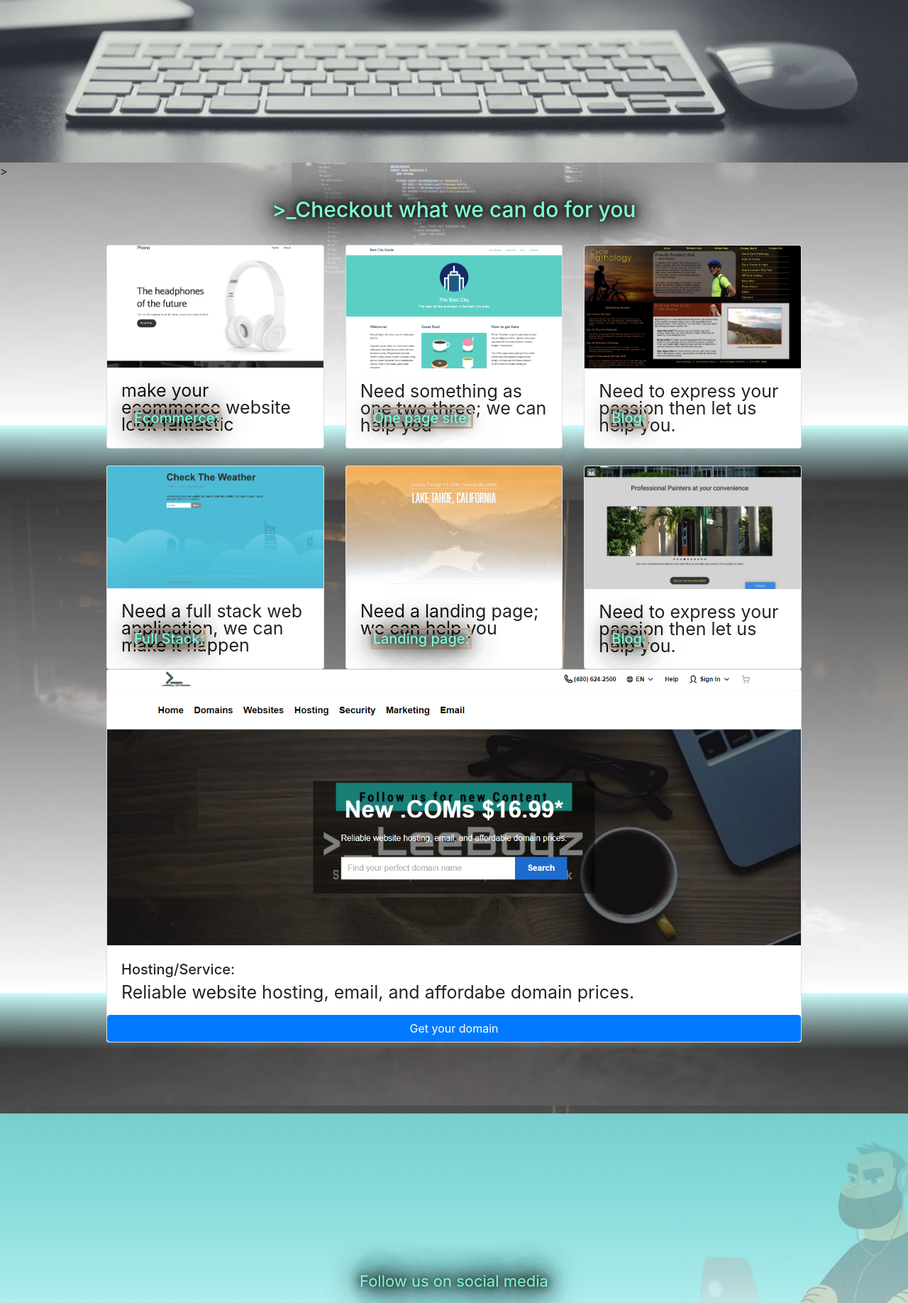
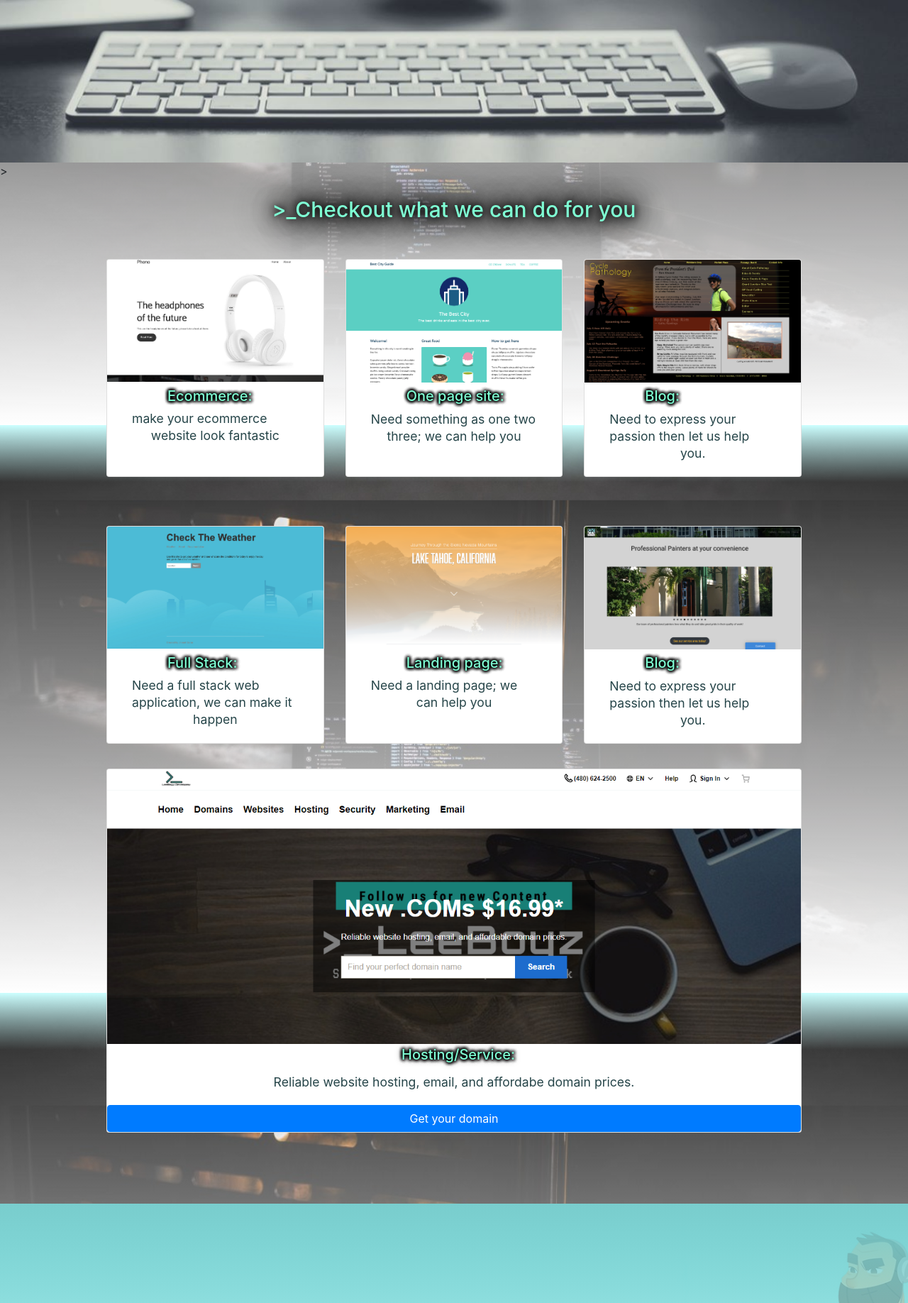
Before and after one commit to xJA10x/LeeBoyzDevelopers, a PHP site: page / in a window 1280 px wide. Shown: the part 1001-2837 px from the top of the page at 71% size. Run offline with PHP 8.4, Linux system fonts and the light colour scheme.

Commit message:
fixed front card-text

```diff
--- a/about.php
+++ b/about.php
@@ -85,7 +85,7 @@
                                     <div class="img-square-wrapper">
                                         <img src="pictures/mc2.png" class="profile-photo">
                                     </div>
-                                    <div class="card-title">
+                                    <div class="titlesname">
                                     <h4>>_$Mc dad Louigene ---  </h4>
                                     <h5>Photographer && Co-Founder</h5>
                                     </div>
@@ -99,7 +99,7 @@
                                     <div class="img-square-wrapper">
                                         <img src="pictures/isabel2.png" width="100px" float="left" class="profile-photo">
                                     </div>
-                                    <div class="card-title">
+                                    <div class="titlesname">
                                     <h4>>_$Isabel Cristina---</h4>
                                     <h5>Software Engineer</h5>
                                     </div>
--- a/css/style.css
+++ b/css/style.css
@@ -85,6 +85,10 @@ Subody styles
   padding-top: 100px;
 
 }
+.card-deck
+{
+  margin: 10px 15px 25px 15px;
+}
 
 .cards-text {
 
@@ -95,7 +99,20 @@ Subody styles
   color: #264549;
 
 }
+.card
+{
+  margin: 10px 15px 15px 15px;
+}
+.card-text {
 
+  padding-top: 10px;
+  font-size: 1.1em;
+  text-align-last: center;
+  /* text-indent: 50px; */
+  margin: 10px 15px 10px 15px;
+  color: #264549;
+
+}
 /************************************
 
 Whole styles
@@ -149,20 +166,19 @@ Whole styles
 
 }
 
-/* .card-title
+.card-title
 {
 
   /* border: bisque solid; */
   position: absolute;
   padding-left: 50px;
-  top: 170px;
+  top: 70px;
   margin: 10px 15px 10px 15px;
-<<<<<<< HEAD
   padding-top: 100px;
-=======
-  /* padding-top: 100px; */
-  text-shadow: 0 0 5px #000, 0 0 5px #000, 0 0 10px #000, 0 0 20px #000,
-  0 0 40px #000, 0 0 50px #000, 0 0 60px #000;
+   padding-top: 100px;
+   color: #7fffd4;
+   text-shadow: 0 0 5px #000, 0 0 5px #000, 0 0 5px #000, 0 0 5px #000,
+     0 0 5px #000, 0 0 5px #000, 0 0 5px #000;
 
 }
 
@@ -176,11 +192,10 @@ Whole styles
   margin: 10px 15px 10px 15px;
   /* padding-top: 100px; */
   color: #7fffd4;
-  text-shadow: 0 0 5px #000, 0 0 5px #000, 0 0 10px #000, 0 0 20px #000,
-  0 0 40px #000, 0 0 50px #000, 0 0 60px #000;
->>>>>>> e8c4022c8636bf3c58c787fdb4d0d6f8646223d3
+  text-shadow: 0 0 5px #000, 0 0 5px #000, 0 0 10px #000, 0 0 5px #000,
+  0 0 5px #000, 0 0 5px #000, 0 0 5px #000;
 
-} */
+}
 
 /*******************************
 
@@ -238,7 +253,7 @@ Title name styles
 
 }
 
-.card-title {
+.titlesname {
   border: bisque solid;
   position: absolute;
   bottom: 15px;
--- a/index.php
+++ b/index.php
@@ -87,7 +87,8 @@
           </div>
         </div>
         <!-- Ending of card-deck  -->
-        <div class="card">
+        <div class="card-deck">
+          <div class="card">
             <img class="card-img-top" src="pictures/HostingService.png " alt="Card image cap">
             <div class="card-body">
               <h5 class="card-titleT">Hosting/Service:</h5>
@@ -96,6 +97,7 @@
             <a href="https://www.secureserver.net/?prog_id=566807" class="btn btn-primary">Get your domain</a>
           </div>
         </div>
+
       </article>
     </section>
   </div>
```
